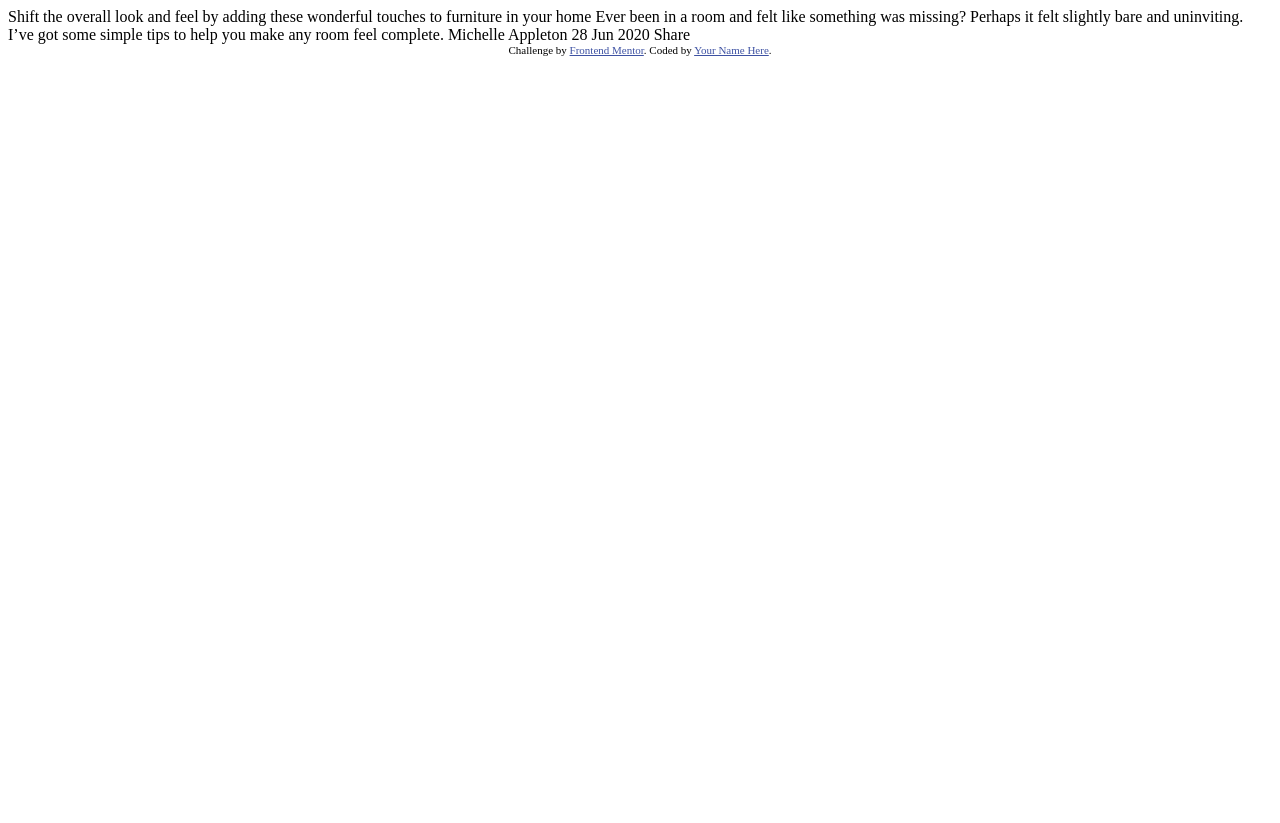
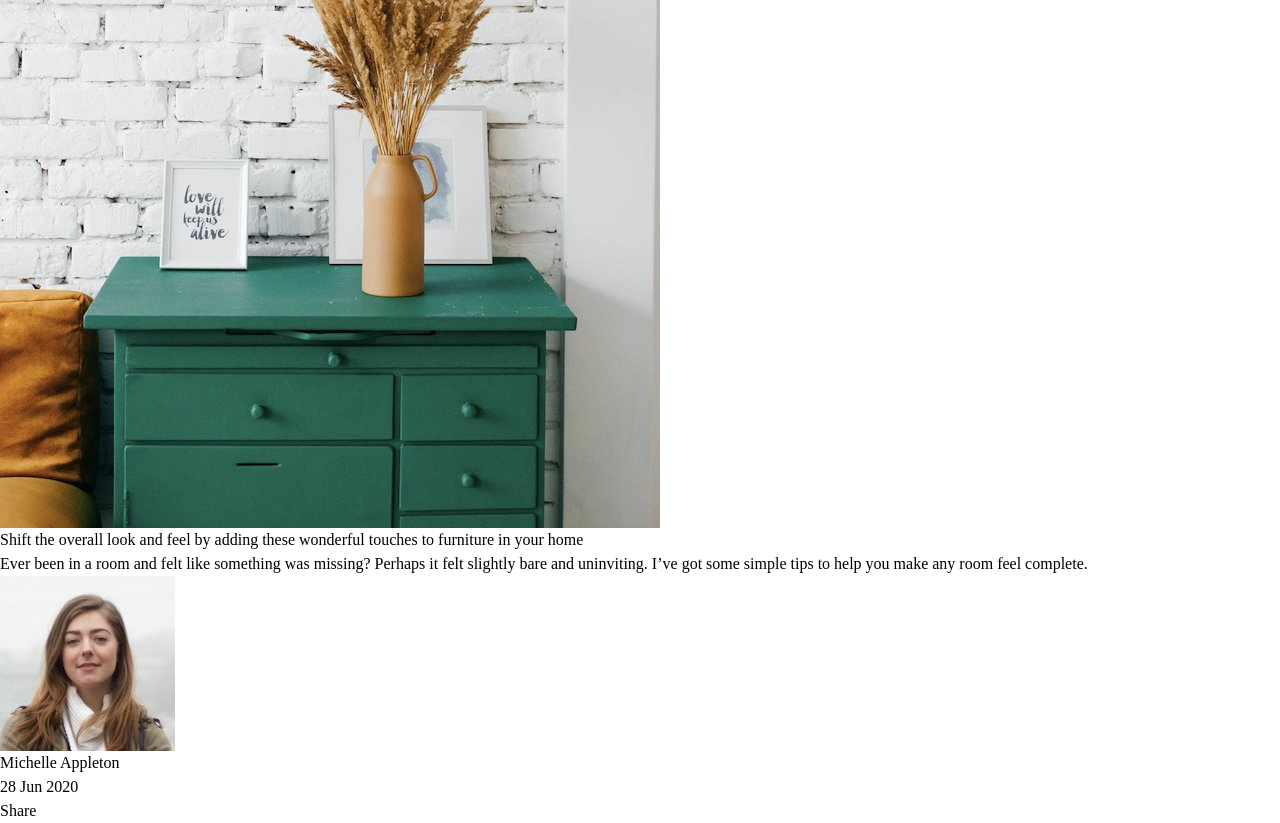
Before and after one commit to Shakil-a/article-preview-component-master, a plain HTML site: page index.html in a window 1280 px wide. Before the commit the page ends 800 px from the top, so only its background shows below. Drawn offline with Linux system fonts and the light colour scheme.

Commit message:
structured html and also included reset css

```diff
--- a/index.html
+++ b/index.html
@@ -3,34 +3,32 @@
 <head>
   <meta charset="UTF-8">
   <meta name="viewport" content="width=device-width, initial-scale=1.0"> <!-- displays site properly based on user's device -->
-
   <link rel="icon" type="image/png" sizes="32x32" href="./images/favicon-32x32.png">
-
   <title>Frontend Mentor | Article preview component</title>
-
-  <!-- Feel free to remove these styles or customise in your own stylesheet 👍 -->
-  <style>
-    .attribution { font-size: 11px; text-align: center; }
-    .attribution a { color: hsl(228, 45%, 44%); }
-  </style>
+  <link rel="stylesheet" href="style.css">
 </head>
 <body>
-
-  Shift the overall look and feel by adding these wonderful
-  touches to furniture in your home
-
-  Ever been in a room and felt like something was missing? Perhaps
-  it felt slightly bare and uninviting. I’ve got some simple tips
-  to help you make any room feel complete.
-
-  Michelle Appleton
-  28 Jun 2020
-
-  Share
-
-  <div class="attribution">
-    Challenge by <a href="https://www.frontendmentor.io?ref=challenge" target="_blank">Frontend Mentor</a>.
-    Coded by <a href="#">Your Name Here</a>.
-  </div>
+  <main class="container">
+    <div class="container-img"><img src="./images/drawers.jpg" alt="picture of drawrers"></div>
+    <article class="content">
+      <p>Shift the overall look and feel by adding these wonderful
+        touches to furniture in your home</p>
+      <p>Ever been in a room and felt like something was missing? Perhaps
+        it felt slightly bare and uninviting. I’ve got some simple tips
+        to help you make any room feel complete.</p>
+      <div class="profile-container">
+        <div class="container-left">
+          <img src="./images/avatar-michelle.jpg" alt="picture of michelle">
+        <div class="profile-container-content">
+          <p>Michelle Appleton</p>
+          <p>28 Jun 2020</p>
+        </div>
+        </div>
+      <div class="container-right">
+        Share
+      </div>
+      </div>
+    </article>
+  </main>
 </body>
 </html>
--- /dev/null
+++ b/style.css
@@ -0,0 +1,32 @@
+:root{
+--Very-Dark-Grayish-Blue: hsl(217, 19%, 35%);
+--Desaturated-Dark-Blue: hsl(214, 17%, 51%);
+--Grayish-Blue: hsl(212, 23%, 69%);
+--Light-Grayish-Blue: hsl(210, 46%, 95%)
+}
+
+*, *::before, *::after {
+    box-sizing: border-box;
+  }
+
+  * {
+    margin: 0;
+  }
+
+  body {
+    line-height: 1.5;
+    -webkit-font-smoothing: antialiased;
+  }
+
+  img, picture, video, canvas, svg {
+    display: block;
+    max-width: 100%;
+  }
+
+  input, button, textarea, select {
+    font: inherit;
+  }
+
+  p, h1, h2, h3, h4, h5, h6 {
+    overflow-wrap: break-word;
+  }
```
